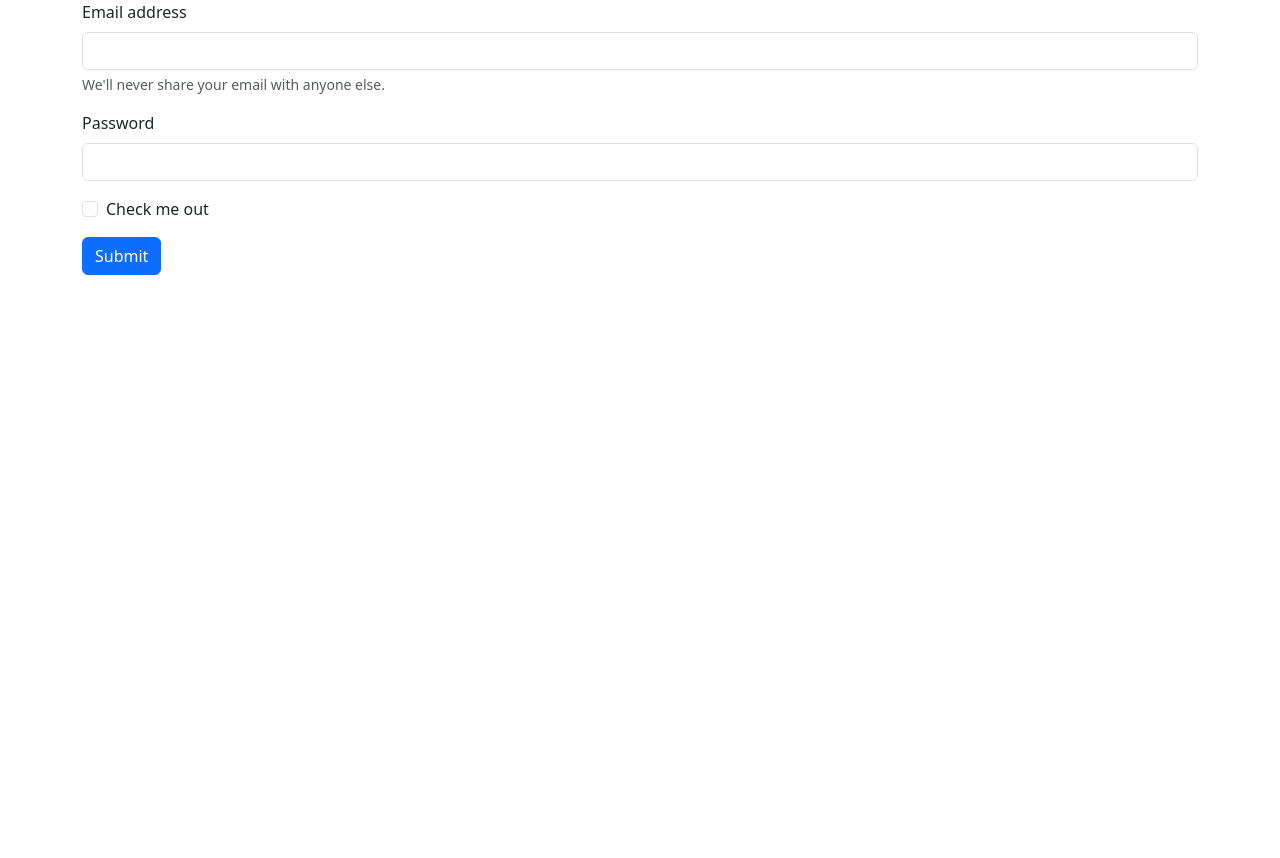
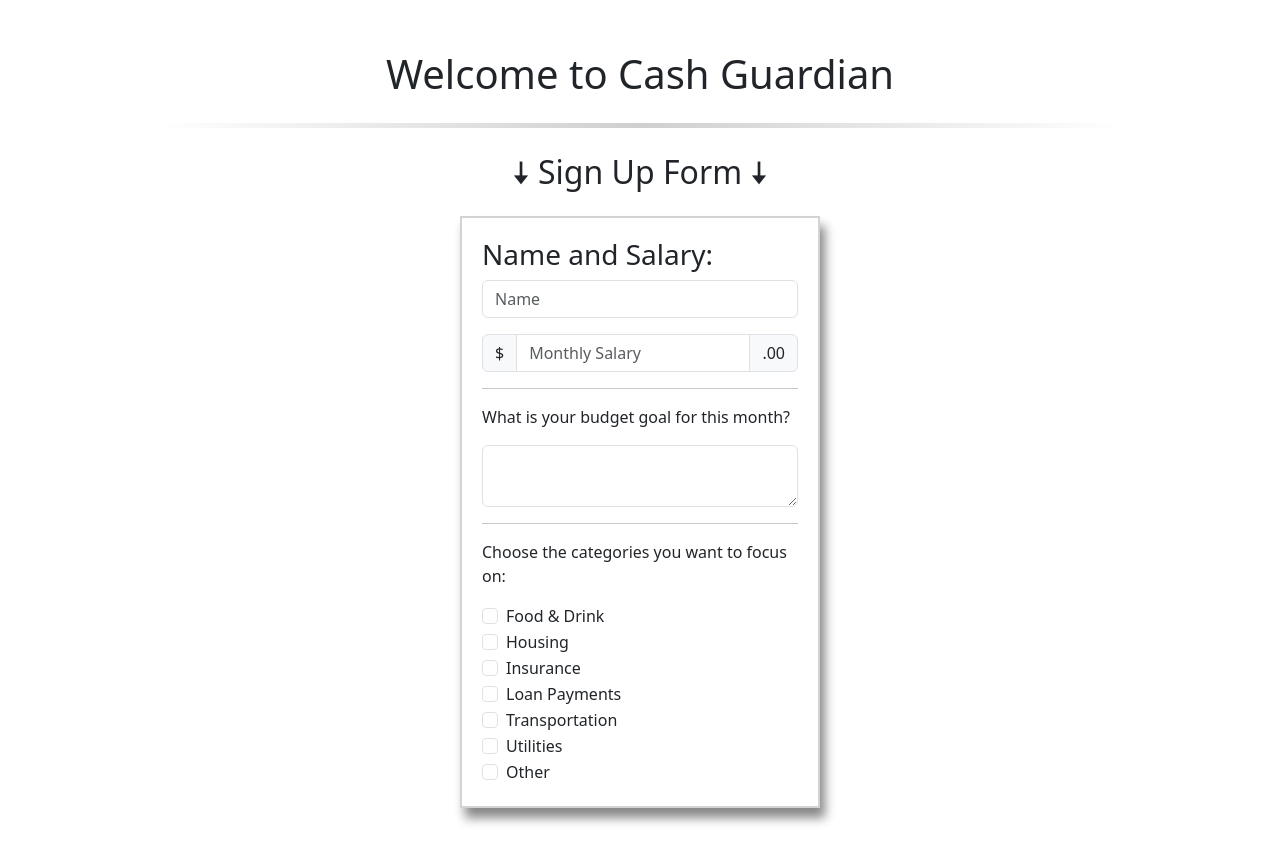
Before and after one commit to iamthesaint/cash-guardian, a plain HTML site: page index.html in a window 1280 px wide. Before the commit the page ends 800 px from the top, so only its background shows below. Drawn offline with nearby package versions, Linux system fonts and the light colour scheme.

Commit message:
Added Necessary Input Fields for Sign Up Form

```diff
--- a/assets/css/style.css
+++ b/assets/css/style.css
@@ -0,0 +1,29 @@
+h1 {
+    margin-top: 50px;
+    text-align: center;
+}
+
+#header-line {
+    width: 75%;
+    margin: 25px auto;
+
+    border: 0;
+    height: 5px;
+    background-image: linear-gradient(to right, rgba(0, 0, 0, 0), rgba(0, 0, 0, 0.75), rgba(0, 0, 0, 0));
+}
+
+h2 {
+    text-align: center;
+    margin-bottom: 25px;
+}
+
+.container {
+    width: 30%;
+}
+
+form {
+    padding: 20px;
+    border: 2px solid lightgray;
+    box-shadow: 5px 10px 10px #888888;
+    margin-bottom: 50px;
+}
--- a/index.html
+++ b/index.html
@@ -11,22 +11,88 @@
 </head>
 
 <body>
+
+  <header>
+    <h1>Welcome to Cash Guardian</h1>
+  </header>
+
+  <hr id="header-line">
+
+  <h2>&#129031; Sign Up Form &#129031;</h2>
+
   <main class="container">
     <form>
+
+      <!-- Name and Salary -->
+
       <div class="mb-3">
-        <label for="exampleInputEmail1" class="form-label">Email address</label>
-        <input type="email" class="form-control" id="exampleInputEmail1" aria-describedby="emailHelp">
-        <div id="emailHelp" class="form-text">We'll never share your email with anyone else.</div>
+        <h3>Name and Salary:</h3>
+        <input type="text" class="form-control" placeholder="Name" aria-label="Name">
       </div>
-      <div class="mb-3">
-        <label for="exampleInputPassword1" class="form-label">Password</label>
-        <input type="password" class="form-control" id="exampleInputPassword1">
+      <div class="input-group mb-3">
+        <span class="input-group-text">$</span>
+        <input type="text" class="form-control" placeholder="Monthly Salary" aria-label="Monthly Salary (to the nearest dollar)">
+        <span class="input-group-text">.00</span>
       </div>
-      <div class="mb-3 form-check">
-        <input type="checkbox" class="form-check-input" id="exampleCheck1">
-        <label class="form-check-label" for="exampleCheck1">Check me out</label>
+
+      <hr>
+
+      <!-- Budget Goal -->
+
+      <div>
+        <p>What is your budget goal for this month?</p>
+        <textarea class="form-control" aria-label="Budget Goal"></textarea>
       </div>
-      <button type="submit" class="btn btn-primary">Submit</button>
+
+      <hr>
+
+      <!-- Budget Categories -->
+
+      <p>Choose the categories you want to focus on:</p>
+
+      <div class="form-check">
+        <input class="form-check-input" type="checkbox" value="" id="food-and-drink-check">
+        <label class="form-check-label" for="food-and-drink-check">
+          Food & Drink
+        </label>
+      </div>
+      <div class="form-check">
+        <input class="form-check-input" type="checkbox" value="" id="housing-check">
+        <label class="form-check-label" for="housing-check">
+          Housing
+        </label>
+      </div>
+      <div class="form-check">
+        <input class="form-check-input" type="checkbox" value="" id="insurance-check">
+        <label class="form-check-label" for="insurance-check">
+          Insurance
+        </label>
+      </div>
+      <div class="form-check">
+        <input class="form-check-input" type="checkbox" value="" id="loan-payments-check">
+        <label class="form-check-label" for="loan-payments-check">
+          Loan Payments
+        </label>
+      </div>
+      <div class="form-check">
+        <input class="form-check-input" type="checkbox" value="" id="transportation-check">
+        <label class="form-check-label" for="transportation-check">
+          Transportation
+        </label>
+      </div>
+      <div class="form-check">
+        <input class="form-check-input" type="checkbox" value="" id="utilities-check">
+        <label class="form-check-label" for="utilities-check">
+          Utilities
+        </label>
+      </div>
+      <div class="form-check">
+        <input class="form-check-input" type="checkbox" value="" id="other-check">
+        <label class="form-check-label" for="other-check">
+          Other
+        </label>
+      </div>
+
     </form>
   </main>
 
```
